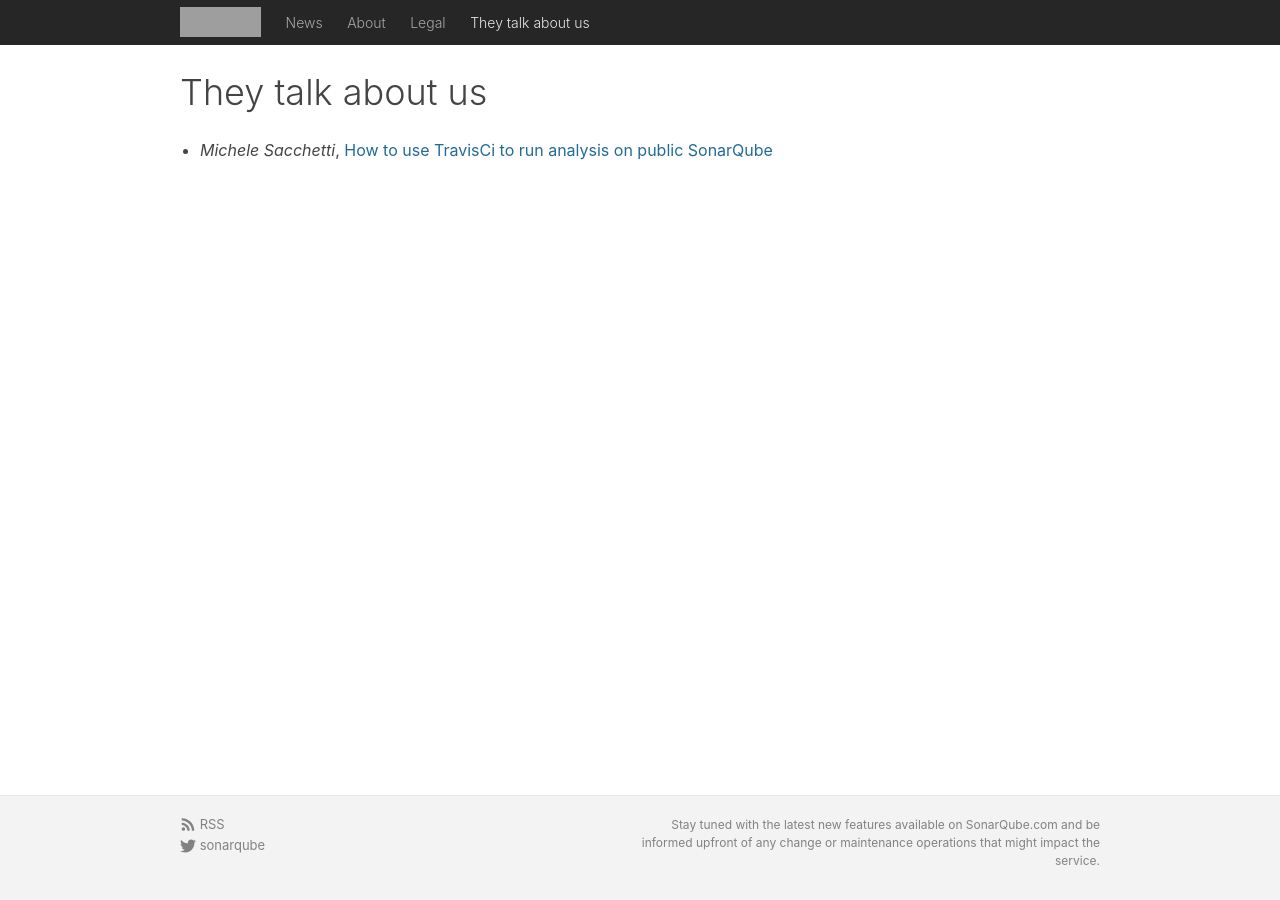
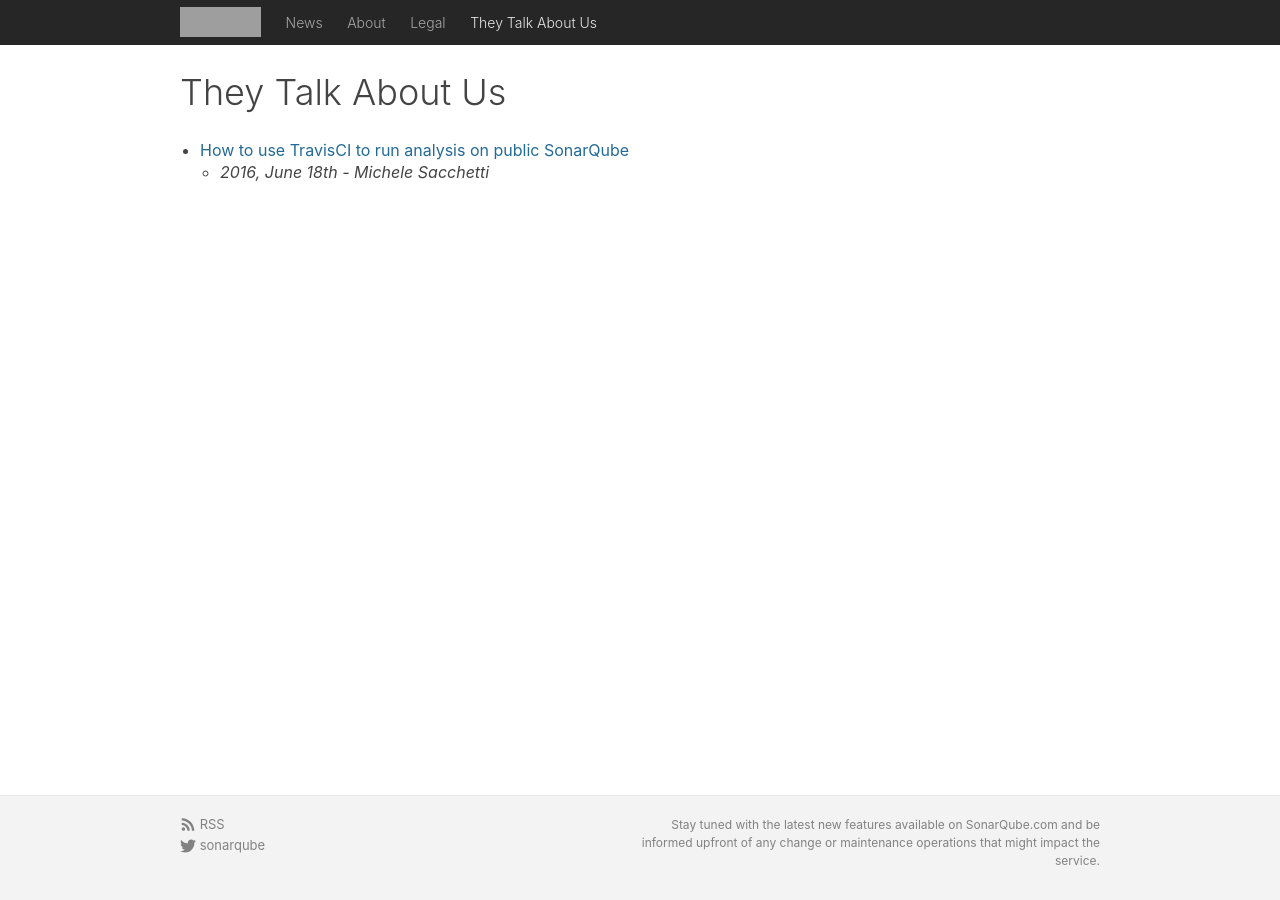
Before and after one commit to NandhiniNanz/sonarcloud-website, a Jekyll site: the page built from pages/references.md, in a window 1280 px wide. Built offline with Jekyll 4.4.1, drawn with Linux system fonts in a browser that asks for light colours; grey boxes are pictures that could not be loaded.

Commit message:
Better formatting

```diff
--- a/pages/references.md
+++ b/pages/references.md
@@ -1,7 +1,8 @@
 ---
 layout: page
-title: They talk about us
+title: They Talk About Us
 permalink: /references/
 ---
 
-- *Michele Sacchetti*, [How to use TravisCi to run analysis on public SonarQube](https://aroundthecode.org/2016/06/18/travisci-sonarqube-anaysis/)
+- [How to use TravisCI to run analysis on public SonarQube](https://aroundthecode.org/2016/06/18/travisci-sonarqube-anaysis/)
+  - *2016, June 18th - Michele Sacchetti*
```
